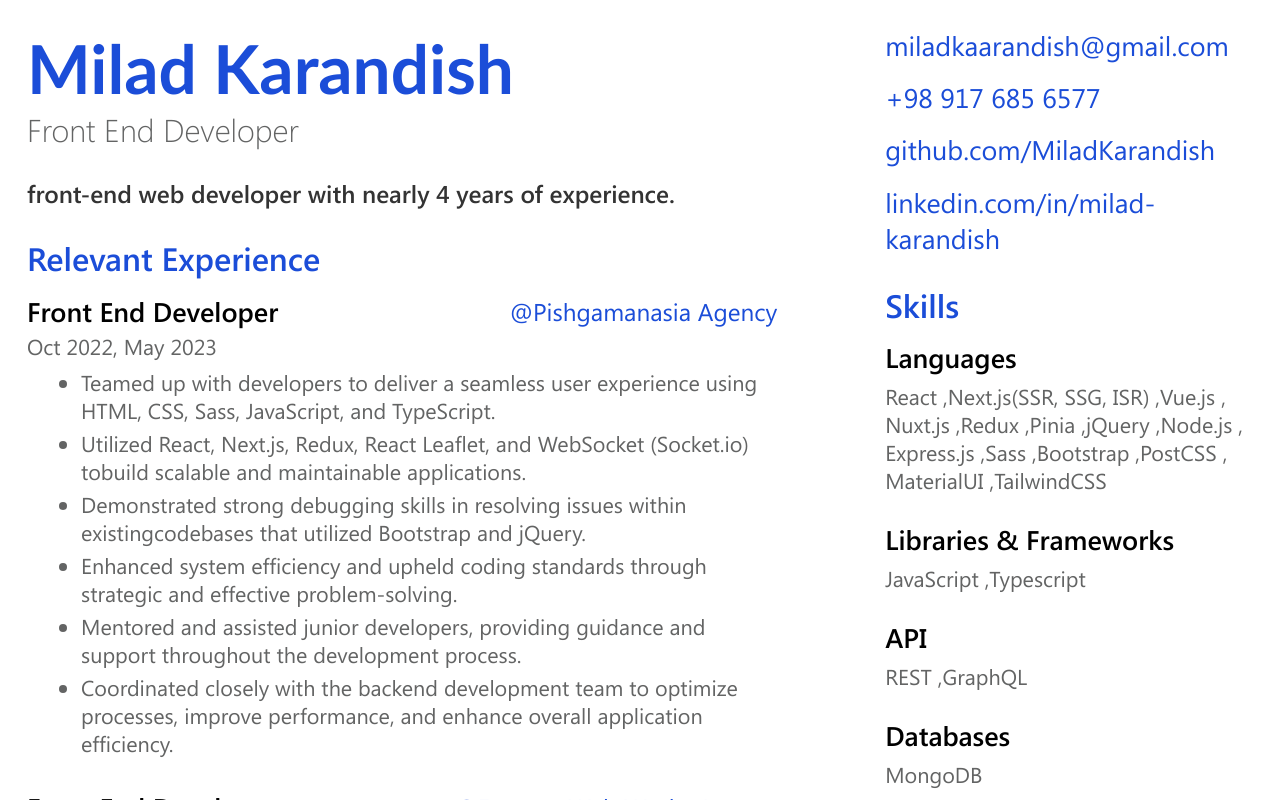
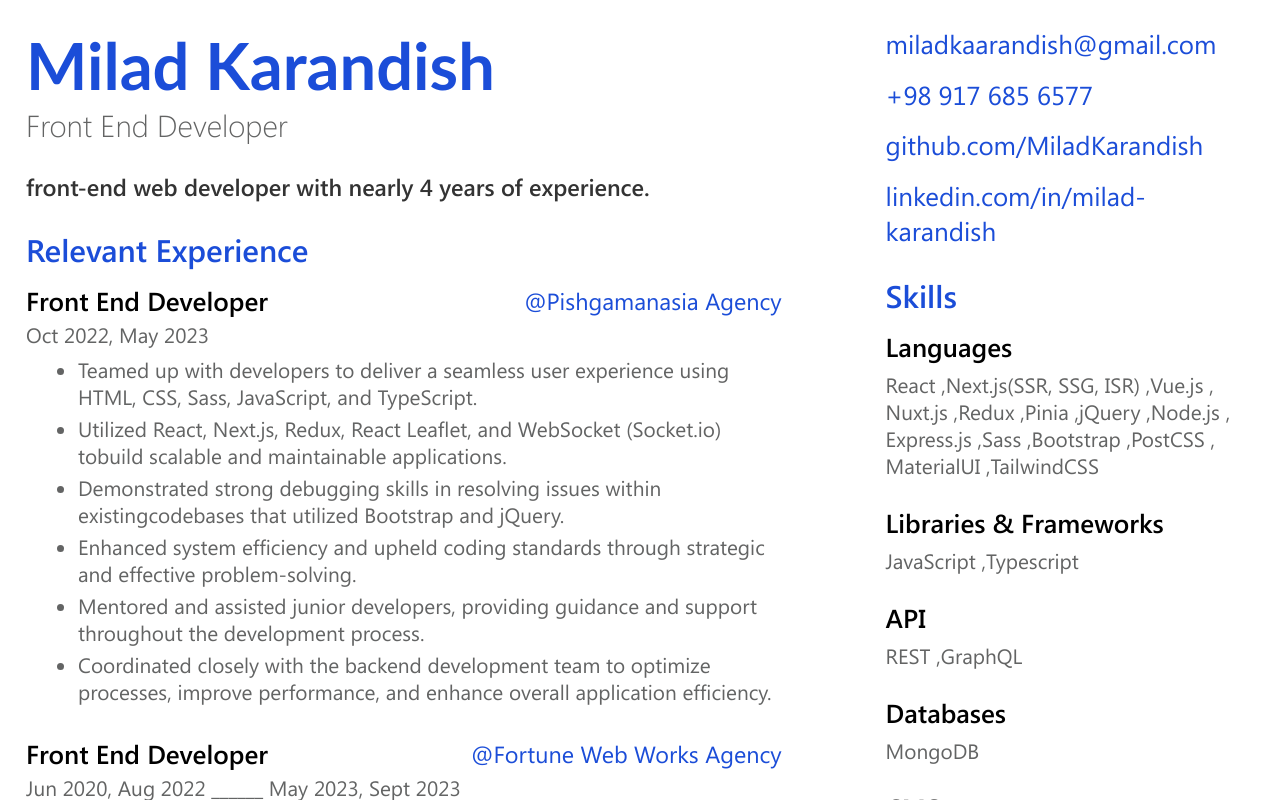
Before and after one commit to MiladKarandish/resume-maker, a React (Vite) app: page / in a window 1280 px wide. Shown: the top 800 px of the page. Built offline with nearby package versions, Linux system fonts and the light colour scheme.

Commit message:
Update index.css, Font size adjusted.

```diff
--- a/src/index.css
+++ b/src/index.css
@@ -10,7 +10,7 @@ body {
   /* width: 21cm;
   height: 29.7cm; */
   font-family: "Segoe UI", sans-serif;
-  font-size: 27px;
+  font-size: 26px;
 }
 
 a {
```
